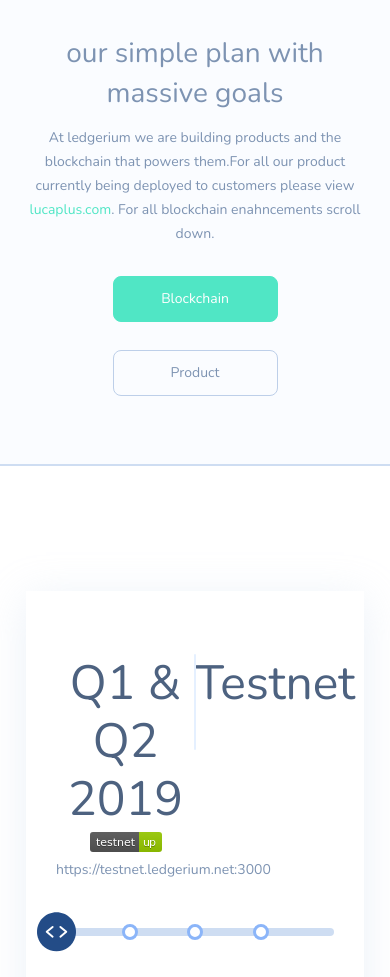
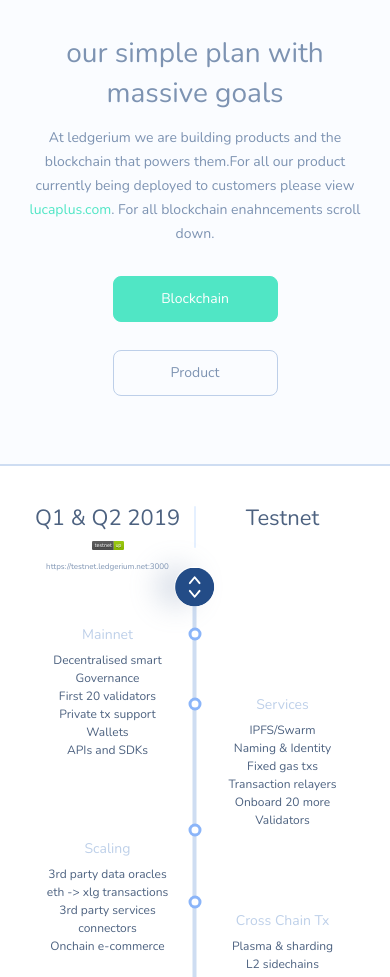
Before and after one commit to ledgerium-io/ledgerium, a website: page src/pug/roadmap.pug in a window 390 px wide. Shown: the part 79-1056 px from the top of the page. Drawn offline with nearby package versions, Linux system fonts and the light colour scheme; files that its build step writes are made by us from their sources; files whose address does not match are found by name.

Commit message:
feat: mobile version of pricing section

```diff
--- a/src/js/range.js
+++ b/src/js/range.js
@@ -1,7 +1,7 @@
 var range = new Vue({
   el: '.pricing',
   data: {
-    current: 0,
+    current: '0',
     prices: [
       {
         period: 'Q1 & Q2 2019',
@@ -35,11 +35,31 @@
       }
     },
     sliderHandle() {
-      document.addEventListener('mousemove', this.sliderMove);
-      document.addEventListener('mouseup', this.sliderLeave);
+      if (document.body.clientWidth > 840) {
+        document.addEventListener('mousemove', this.sliderMove);
+        document.addEventListener('mouseup', this.sliderLeave);
+      }
     },
     sliderLeave() {
       document.removeEventListener('mousemove', this.sliderMove);
     }
+  },
+  computed: {
+    progress() {
+      if (document.body.clientWidth <= 840) {
+        switch(this.current) {
+          case '1':
+            return '10%';
+          case '2':
+            return '25%';
+          case '3':
+            return '52%';
+          case '4':
+            return '67%';
+        }
+      }
+
+      return 25 * this.current + '%';
+    }
   }
 });
--- a/src/pug/modules/roadmap/plans.pug
+++ b/src/pug/modules/roadmap/plans.pug
@@ -1,47 +1,47 @@
 .plans
   .plans__item
-    h3.plans__title(:class="{ 'plans__title_unactive': current < 1, 'plans__title_active': current == 1 }") Mainnet
+    h3.plans__title(:class="{ 'plans__title_unactive': current < 1, 'plans__title_active': current === '1' }") Mainnet
     p.plans__text
-    | Decentralised smart
-    br
-    | Governance
-    br
-    | First 20 validators
-    br
-    | Private tx support
-    br
-    | Wallets
-    br
-    | APIs and SDKs
+      | Decentralised smart
+      br
+      | Governance
+      br
+      | First 20 validators
+      br
+      | Private tx support
+      br
+      | Wallets
+      br
+      | APIs and SDKs
   .plans__item
-    h3.plans__title(:class="{ 'plans__title_unactive': current < 2, 'plans__title_active': current == 2 }") Services
+    h3.plans__title(:class="{ 'plans__title_unactive': current < 2, 'plans__title_active': current === '2' }") Services
     p.plans__text
-    | IPFS/Swarm
-    br
-    | Naming & Identity
-    br
-    | Fixed gas txs
-    br
-    | Transaction relayers
-    br
-    | Onboard 20 more Validators
+      | IPFS/Swarm
+      br
+      | Naming & Identity
+      br
+      | Fixed gas txs
+      br
+      | Transaction relayers
+      br
+      | Onboard 20 more Validators
   .plans__item
-    h3.plans__title(:class="{ 'plans__title_unactive': current < 3, 'plans__title_active': current == 3 }") Scaling
+    h3.plans__title(:class="{ 'plans__title_unactive': current < 3, 'plans__title_active': current === '3' }") Scaling
     p.plans__text
-    | 3rd party data oracles
-    br
-    | eth -> xlg transactions
-    br
-    | 3rd party services connectors
-    br
-    | Onchain e-commerce
+      | 3rd party data oracles
+      br
+      | eth -> xlg transactions
+      br
+      | 3rd party services connectors
+      br
+      | Onchain e-commerce
   .plans__item
-    h3.plans__title(:class="{ 'plans__title_unactive': current < 4, 'plans__title_active': current == 4 }") Cross Chain Tx
+    h3.plans__title(:class="{ 'plans__title_unactive': current < 4, 'plans__title_active': current === '4' }") Cross Chain Tx
     p.plans__text
-    | Plasma & sharding
-    br
-    | L2 sidechains
-    br
-    | Segregated contracts
-    br
-    | Cross channel Communications
+      | Plasma & sharding
+      br
+      | L2 sidechains
+      br
+      | Segregated contracts
+      br
+      | Cross channel Communications
--- a/src/pug/modules/roadmap/pricing.pug
+++ b/src/pug/modules/roadmap/pricing.pug
@@ -1,9 +1,9 @@
-.container
-  .pricing
+section.container.pricing
+  .pricing__box
     .pricing__top
       .pricing__side
         span.pricing__period {{ prices[current].period }}
-        img(src="img/icons/badge.svg", alt="")
+        img.pricing__badge(src="img/icons/badge.svg", alt="")
         a.pricing__link(href="https://testnet.ledgerium.net:3000") https://testnet.ledgerium.net:3000
       span.pricing__side.pricing__title {{ prices[current].title }}
     include range.pug
--- a/src/pug/modules/roadmap/range.pug
+++ b/src/pug/modules/roadmap/range.pug
@@ -1,18 +1,18 @@
 .range
-  label
+  label.range__label
     input.range__input(type="radio", name="range", v-model="current", value="0")
     span.range__span.range__span_first
-  label
+  label.range__label
     input.range__input(type="radio", name="range", v-model="current", value="1")
     span.range__span
-  label
+  label.range__label
     input.range__input(type="radio", name="range", v-model="current", value="2")
     span.range__span
-  label
+  label.range__label
     input.range__input(type="radio", name="range", v-model="current", value="3")
     span.range__span
-  label
+  label.range__label
     input.range__input(type="radio", name="range", v-model="current", value="4")
     span.range__span.range__span_last
-  span.range__slider(:style="{ 'left': 25 * current + '%' }", @mousedown="sliderHandle")
-  span.range__progress(:style="{ 'width': 25 * current + '%' }")
+  span.range__slider(:style="{ 'left': progress }", @mousedown="sliderHandle")
+  span.range__progress(:style="{ 'width': progress }")
--- a/src/scss/components/roadmap/_plans.scss
+++ b/src/scss/components/roadmap/_plans.scss
@@ -27,3 +27,39 @@
     line-height: 30px;
   }
 }
+
+@media (max-width: 840px) {
+  .plans {
+    flex-wrap: wrap;
+    margin-top: 12px;
+    justify-content: space-around;
+
+    &__item {
+      width: 40%;
+      flex-shrink: 0;
+
+      &:nth-child(2) {
+        margin-top: 70px;
+      }
+
+      &:nth-child(3) {
+        margin-top: 12px;
+      }
+
+      &:nth-child(4) {
+        margin-top: 84px;
+      }
+    }
+
+    &__title {
+      font-size: 14px;
+      line-height: 16px;
+      margin-bottom: 8px;
+    }
+
+    &__text {
+      font-size: 12px;
+      line-height: 18px;
+    }
+  }
+}
--- a/src/scss/components/roadmap/_pricing.scss
+++ b/src/scss/components/roadmap/_pricing.scss
@@ -1,8 +1,10 @@
 .pricing {
-  box-shadow: var(--shadow);
-  margin-top: 125px;
-  padding: 63px 30px;
-  color: #4D6280;
+  &__box {
+    box-shadow: var(--shadow);
+    margin-top: 125px;
+    padding: 63px 30px;
+    color: #4D6280;
+  }
 
   &__top {
     display: flex;
@@ -44,5 +46,46 @@
     color: #7D93B2;
     display: block;
     width: 100%;
+    font-weight: 300;
   }
 }
+
+@media (max-width: 840px) {
+  .pricing {
+    padding: 0;
+
+    &__box {
+      position: relative;
+      padding: 40px 20px;
+      box-shadow: none;
+      margin-top: 0;
+    }
+
+    &__top {
+      span {
+        font-size: 22px;
+        line-height: 25px;
+      }
+
+      &::before {
+        height: 42px;
+      }
+    }
+
+    &__link {
+      font-size: 8px;
+    }
+
+    &__badge {
+      width: 32px;
+    }
+  }
+}
+
+@media (max-width: 840px) {
+  .pricing {
+    &__box {
+      min-height: 686px;
+    }
+  }
+}
--- a/src/scss/components/roadmap/_range.scss
+++ b/src/scss/components/roadmap/_range.scss
@@ -6,6 +6,10 @@
   &__input {
     margin-right: 20px;
     display: none;
+  }
+
+  &__label {
+    display: block;
   }
 
   &__span {
@@ -34,6 +38,9 @@
     background: url(../img/icons/slider.svg) no-repeat center;
     background-size: contain;
     transform: translate(-50%, -50%);
+    border-radius: 100%;
+    box-shadow: 0 18.4514px 27.6772px rgba(125, 147, 178, .3);
+    cursor: pointer;
   }
 
   &__progress,
@@ -61,3 +68,48 @@
     z-index: -3;
   }
 }
+
+@media (max-width: 840px) {
+  .range {
+    transform: rotate(90deg);
+    width: 472px;
+    left: calc(50% - 236px);
+    top: 51%;
+    position: absolute;
+    justify-content: flex-start;
+
+    &__label {
+      &:first-child {
+        margin-right: 6%;
+      }
+
+      &:nth-child(2) {
+        margin-right: 12%;
+      }
+
+      &:nth-child(3) {
+        margin-right: 24%;
+      }
+
+      &:nth-child(4) {
+        margin-right: 12.5%;
+      }
+    }
+
+    &::before,
+    &__progress {
+      height: 4px;
+      top: calc(50% - 2px);
+    }
+
+    &__span {
+      width: 13px;
+      height: 13px;
+
+      &_last {
+        background-color: #fff;
+        border-color: #8bb5f9;
+      }
+    }
+  }
+}
```
